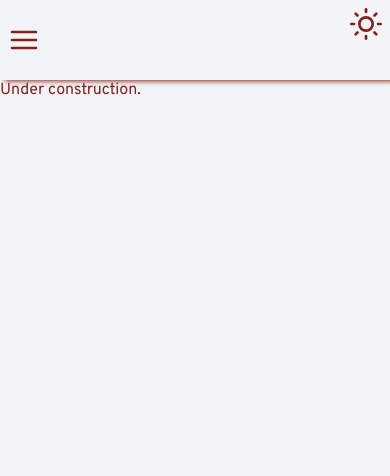
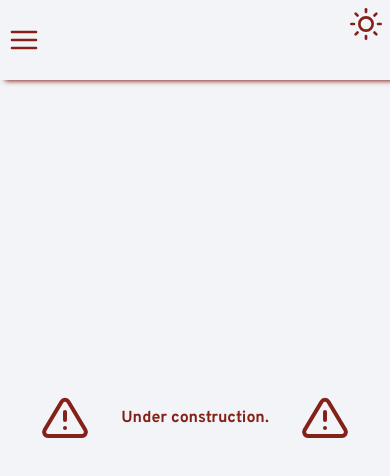
Before and after one commit to mymrtt/superheroes, a React (Create React App) app: page /dashboard in a window 390 px wide. Shown: the top 476 px of the page. Built offline with nearby package versions, Linux system fonts and the light colour scheme; sample sign-in values are in the browser's storage.

Commit message:
adding alert to dashboard screen and fixing superheroes mobile

```diff
--- a/src/components/Card.js
+++ b/src/components/Card.js
@@ -80,7 +80,7 @@ const ContainerChoiceDetails = styled.div`
   justify-content: center;
 
   @media(max-width: 648px) {
-    margin-bottom: .5rem;
+    margin-bottom: 1rem;
   }
 `;
 
--- a/src/screens/Dashboard.js
+++ b/src/screens/Dashboard.js
@@ -1,17 +1,34 @@
 // Libs
 import React, { Component } from 'react';
 import styled from 'styled-components';
+
+// Components
 import Layout from '../components/layout';
+
+// Images
+import alertIcon from '../assets/alert-triangle.svg';
 
 // Styles
 const Container = styled.div`
   width: 80%;
-  height: 100vh;
+  height: 80vh;
   display: flex;
+  display: flex;
+  justify-content: center;
+  align-items: center;
 
   @media(max-width: 648px) {
     width: 100%;
   }
+`;
+
+const Alert = styled.img`
+  margin: 2rem;
+  width: 3rem;
+`;
+
+const Text = styled.p`
+  font-weight: 600;
 `;
 
 class Dashboard extends Component {
@@ -22,7 +39,9 @@ class Dashboard extends Component {
     return (
       <Layout>
         <Container>
-          <p>Under construction.</p>
+          <Alert src={alertIcon} alt="alert" />
+          <Text>Under construction.</Text>
+          <Alert src={alertIcon} alt="alert" />
         </Container>
       </Layout>
     )
--- a/src/screens/SuperHeroes.js
+++ b/src/screens/SuperHeroes.js
@@ -33,12 +33,13 @@ const mapDispatchToProps = (dispatch) => ({
 // Styles
 const Container = styled.div`
   width: 80%;
-  height: 100vh;
+  ${'' /* height: 100vh; */}
   display: flex;
   ${'' /* background-color: #f2f4f7; */}
 
   @media(max-width: 648px) {
     width: 100%;
+    height: -webkit-fill-available;
   }
 `;
 
@@ -104,6 +105,7 @@ const ContainerSearch = styled.div`
 
   @media(max-width: 648px) {
     width: 100%;
+    min-height: 3rem;
   }
 `;
 
@@ -150,10 +152,14 @@ const ContainerCard = styled.div`
 
 const ContainerLoader = styled.figure`
   width: 100%;
-  height: -webkit-fill-available;
+  height: 30rem;
   display: flex;
   align-items: center;
   justify-content: center;
+
+  @media(max-width: 648px) {
+    height: 18rem;
+  }
 `;
 
 const Loader = styled.img`
```
Also changed, not shown: src/assets/alert-triangle.svg (added).
